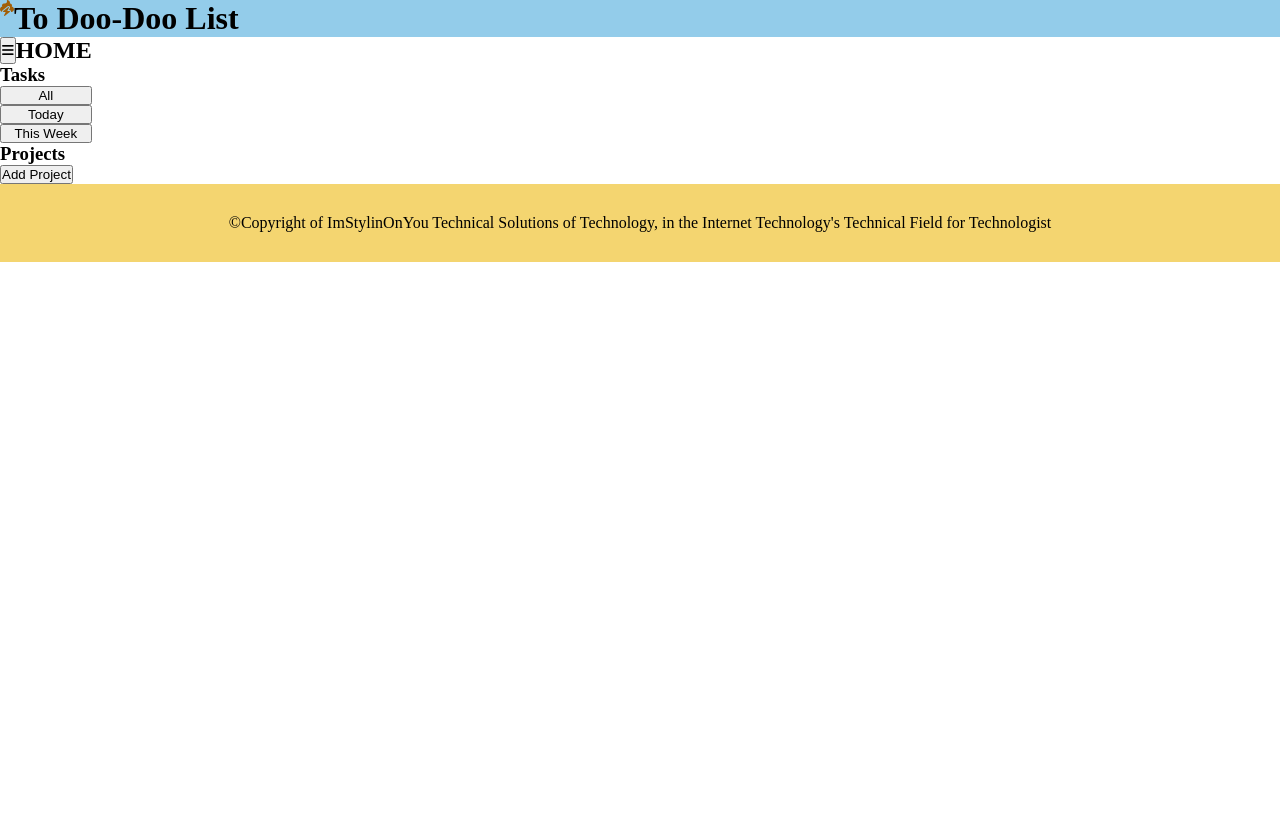
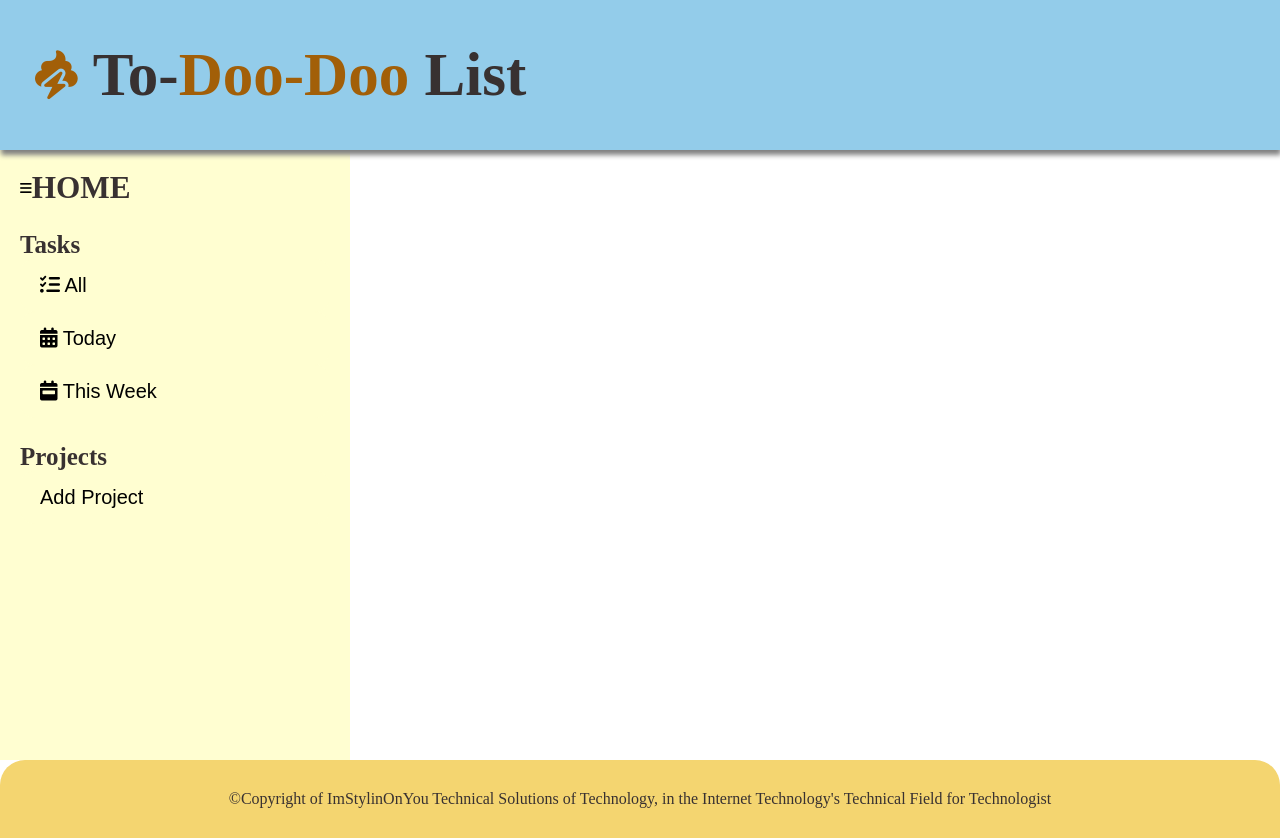
Before and after one commit to valeratech/to-do-list, a website built with webpack: page src/template.html in a window 1280 px wide. Before the commit the page ends 800 px from the top, so only its background shows below. Built offline with nearby package versions, Linux system fonts and the light colour scheme.

Commit message:
Finalized html and css main template. Added button icons, padding, margin. Also changed title colors and added box shadow on header

```diff
--- a/src/styles/main.css
+++ b/src/styles/main.css
@@ -4,17 +4,55 @@
     padding: 0;
 }
 
+body {
+    color: #383131;
+}
+
 #logo {
     color: #A25F08;
+    font-size: 3.052rem;
+    padding: 0 15px;
+    line-height: 0;
+}
+
+h1 {
+    font-size: 3.815rem;
+}
+
+.h1-doo {
+    color: #A25F08;
+}
+
+h2 {
+    font-size: 1.953rem;
+}
+
+h3 {
+    font-size: 1.563rem;
 }
 
 #main-header {
     display: flex;
     background-color: #93CCEA;
+    padding: 40px 20px;
+    align-items: center;
+    box-shadow: 1px 5px 5px grey;
+    position: relative;
 }
 
 main {
     display: flex;
+    min-height: calc(100vh - 130px - 60px);
+}
+
+nav {
+    background-color: #FFFED1;
+    width: 350px;
+    padding: 20px;
+}
+
+#nav-header, #tasks, #projects {
+    margin-bottom: 25px;
 }
 
 #nav-header {
@@ -26,10 +64,41 @@ main {
     flex-direction: column;
 }
 
+#projects {
+    display: flex;
+    flex-direction: column;
+}
+
+#content {
+    margin: 25px;
+}
+
 footer {
     background-color: #f4d570;
     display: flex;
     justify-content: center;
     align-items: center;
     padding: 30px;
+    border-top-left-radius: 25px;
+    border-top-right-radius: 25px;
 }
+
+button {
+    border-style: none;
+    background-color: #FFFED1;
+    text-align: left;
+    border-radius: 15px;
+}
+
+button:hover {
+    background-color: #f1f1f1;
+}
+
+button:active {
+    background-color: #A25F08;
+}
+
+#tasks > button, #projects > button {
+    padding: 15px 20px;
+    font-size: 1.25rem;
+}
--- a/src/template.html
+++ b/src/template.html
@@ -8,7 +8,7 @@
 <body>
 <header id="main-header">
     <i id="logo" class="fa-solid fa-poo-storm"></i>
-    <h1>To Doo-Doo List</span></h1>
+    <h1>To-<span class="h1-doo">Doo-Doo </span>List</h1>
 </header>
 <main>
     <nav>
@@ -17,16 +17,17 @@
         </header>
         <article id="tasks">
             <h3>Tasks</h3>
-            <button type="button">All</button>
-            <button type="button">Today</button>
-            <button type="button">This Week</button>
+            <button type="button"><i class="fa-solid fa-list-check"></i> All</button>
+            <button type="button"><i class="fa-solid fa-calendar-days"></i> Today</button>
+            <button type="button"><i class="fa-solid fa-calendar-week"></i> This Week</button>
         </article>
         <article id="projects">
             <h3>Projects</h3>
             <button type="button">Add Project</button>
         </article>
     </nav>
-    <section id="content">
+    <section>
+        <article id="content"></article>
         <span></span>
     </section>
 </main>
```
Also changed, not shown: dist/bundleddeef0578c27e4a9d985.js, dist/index.html, 2 other files.
